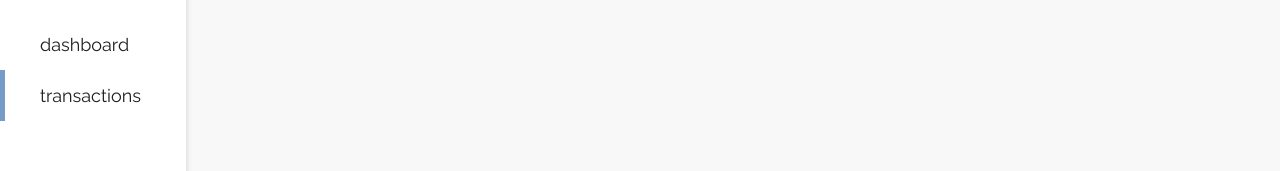
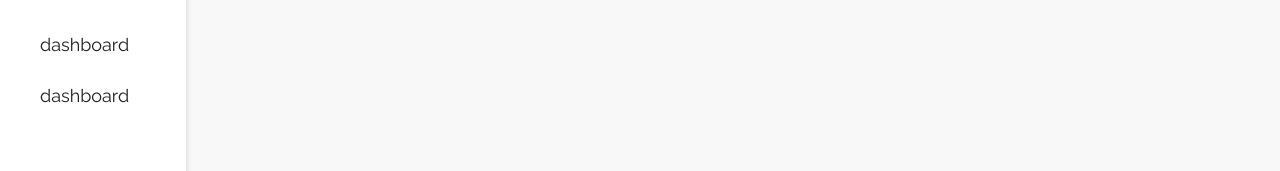
Before and after one commit to anetaradecka/budget-react, a React (Create React App) app: page /app in a window 1280 px wide. Shown: the part 251-422 px from the top of the page. Built offline with nearby package versions, Linux system fonts and the light colour scheme; sample sign-in values are in the browser's storage.

Commit message:
NavItem component added with active links highlighted

```diff
--- /dev/null
+++ b/src/components/layout/Sidebar/NavItem.js
@@ -0,0 +1,24 @@
+import { NavLink } from "react-router-dom";
+
+import styles from "./PrimaryNav.module.css";
+
+const NavItem = (props) => {
+  return (
+    <li className={styles["nav-item"]}>
+      <NavLink
+        to={"/app/" + props.pathTo}
+        className={({ isActive }) => (isActive ? styles.active : "")}
+        children={({ isActive }) => {
+          return (
+            <>
+              <span className={isActive ? styles.active : ""}></span>
+              {props.linkName}
+            </>
+          );
+        }}
+      ></NavLink>
+    </li>
+  );
+};
+
+export default NavItem;
--- a/src/components/layout/Sidebar/PrimaryNav.js
+++ b/src/components/layout/Sidebar/PrimaryNav.js
@@ -1,29 +1,12 @@
-import { NavLink } from "react-router-dom";
-
+import NavItem from "./NavItem";
 import styles from "./PrimaryNav.module.css";
 
 const PrimaryNav = () => {
   return (
     <nav id={styles["primary-nav"]}>
       <ul>
-        <li className={styles["nav-item"]}>
-          <span className=""></span>
-          <NavLink
-            className={({ isActive }) => (isActive ? styles.active : undefined)}
-            to="/app/dashboard"
-          >
-            dashboard
-          </NavLink>
-        </li>
-        <li className={styles["nav-item"]}>
-          <span className={styles.active}></span>
-          <NavLink
-            className={({ isActive }) => (isActive ? styles.active : undefined)}
-            to="/app/transactions"
-          >
-            transactions
-          </NavLink>
-        </li>
+        <NavItem pathTo="dashboard" linkName="dashboard"></NavItem>
+        <NavItem pathTo="transactions" linkName="dashboard"></NavItem>
       </ul>
     </nav>
   );
--- a/src/components/layout/Sidebar/PrimaryNav.module.css
+++ b/src/components/layout/Sidebar/PrimaryNav.module.css
@@ -1,4 +1,4 @@
- #primary-nav ul{
+#primary-nav ul {
   border-top: 1px solid var(--bright-gray);
   border-bottom: 1px solid var(--bright-gray);
   padding: 30px 0px;
@@ -20,6 +20,6 @@
   width: 5px;
 }
 
-  #primary-nav ul .nav-item span.active {
+#primary-nav ul .nav-item a span.active {
   background: var(--active-link-color);
 }
```
Lines whose indentation alone changed are shown as unchanged.
